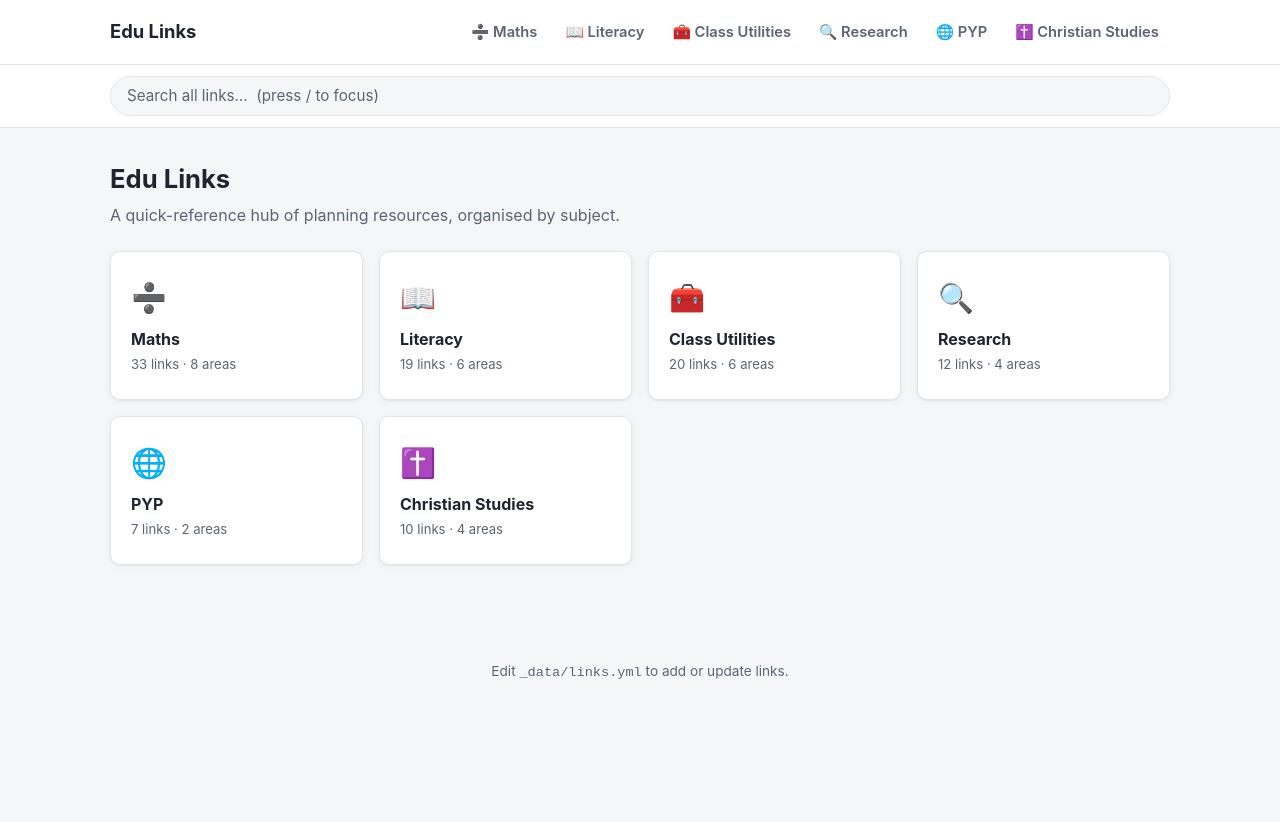
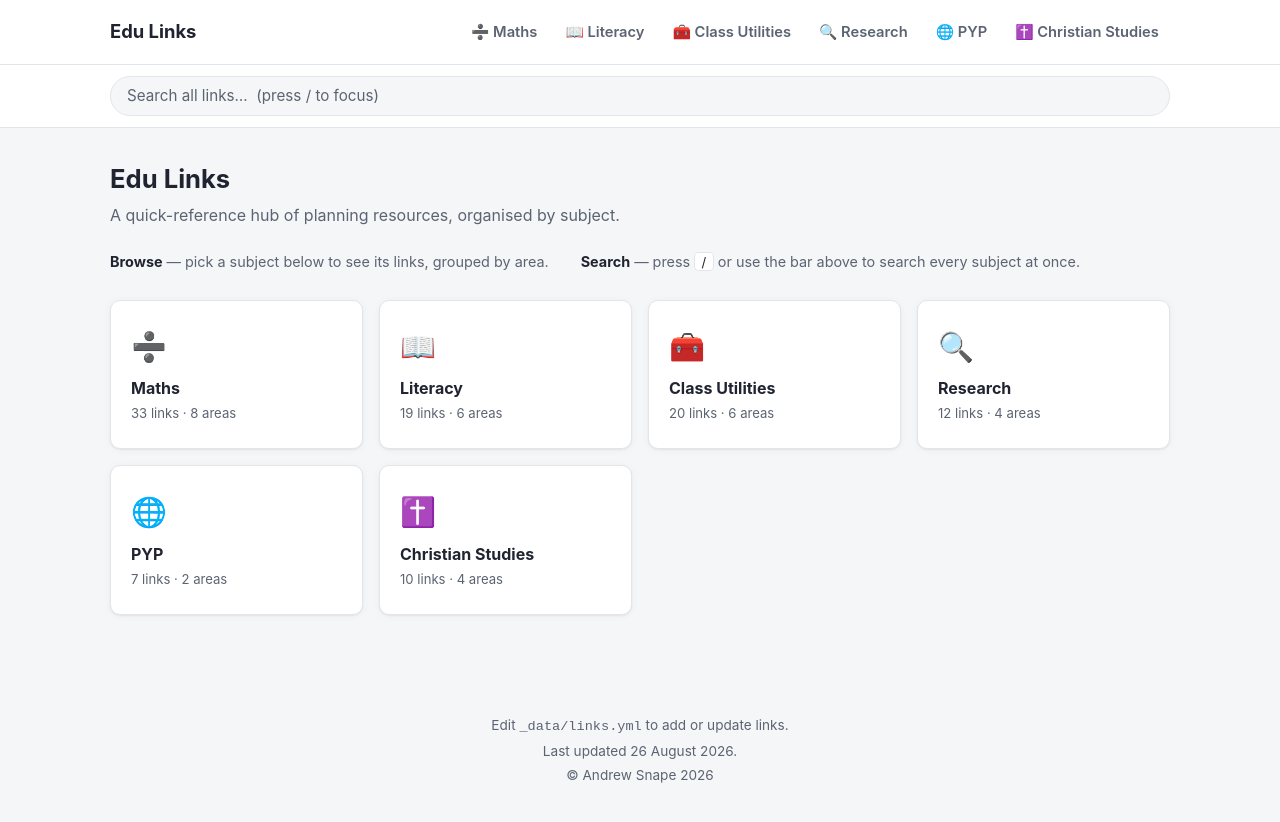
Before and after one commit to andrew-snape/Edu-Links, a Jekyll site: the page built from index.md, in a window 1280 px wide. Shown: the top 822 px of the page. Built offline with Jekyll 4.4.1, drawn with Linux system fonts in a browser that asks for light colours.

Commit message:
Updated footer

```diff
--- a/_includes/footer.html
+++ b/_includes/footer.html
@@ -1,3 +1,5 @@
 <footer class="site-footer">
-  Edit <code>_data/links.yml</code> to add or update links.
+  <p>Edit <code>_data/links.yml</code> to add or update links.</p>
+  <p>Last updated {{ site.time | date: "%-d %B %Y" }}.</p>
+  <p class="footer-credit">&copy; <a href="https://andrew-snape.github.io">Andrew Snape</a> {{ site.time | date: "%Y" }}</p>
 </footer>
--- a/assets/css/style.css
+++ b/assets/css/style.css
@@ -257,6 +257,35 @@ main,
   margin: 0 0 1.5rem;
 }
 
+/* ---------- How-to blurb (homepage) ---------- */
+
+.how-to {
+  display: flex;
+  flex-wrap: wrap;
+  gap: 0.5rem 2rem;
+  margin: 0 0 1.75rem;
+  font-size: 0.9rem;
+  color: var(--muted);
+}
+
+.how-to p {
+  margin: 0;
+}
+
+.how-to strong {
+  color: var(--text);
+}
+
+.how-to kbd {
+  font-family: inherit;
+  font-size: 0.82rem;
+  background: var(--surface);
+  border: 1px solid var(--border);
+  border-radius: 4px;
+  padding: 0.05rem 0.4rem;
+  color: var(--text);
+}
+
 /* ---------- Jump nav ---------- */
 
 .jump-nav {
@@ -472,6 +501,20 @@ main,
   padding: 2rem 1rem;
 }
 
+.site-footer p {
+  margin: 0.25rem 0;
+}
+
+.footer-credit a {
+  color: inherit;
+  text-decoration: none;
+}
+
+.footer-credit a:hover {
+  color: var(--accent);
+  text-decoration: underline;
+}
+
 @media (max-width: 480px) {
   .site-header-inner {
     padding: 0.75rem 1rem;
--- a/index.md
+++ b/index.md
@@ -4,6 +4,11 @@ title: Home
 ---
 <h1 class="page-heading">{{ site.title }}</h1>
 <p class="page-intro">{{ site.description }}</p>
+
+<div class="how-to">
+  <p><strong>Browse</strong> — pick a subject below to see its links, grouped by area.</p>
+  <p><strong>Search</strong> — press <kbd>/</kbd> or use the bar above to search every subject at once.</p>
+</div>
 
 <div class="subject-grid">
   {% for subject in site.subjects %}
```
Also changed, not shown: README.md.
